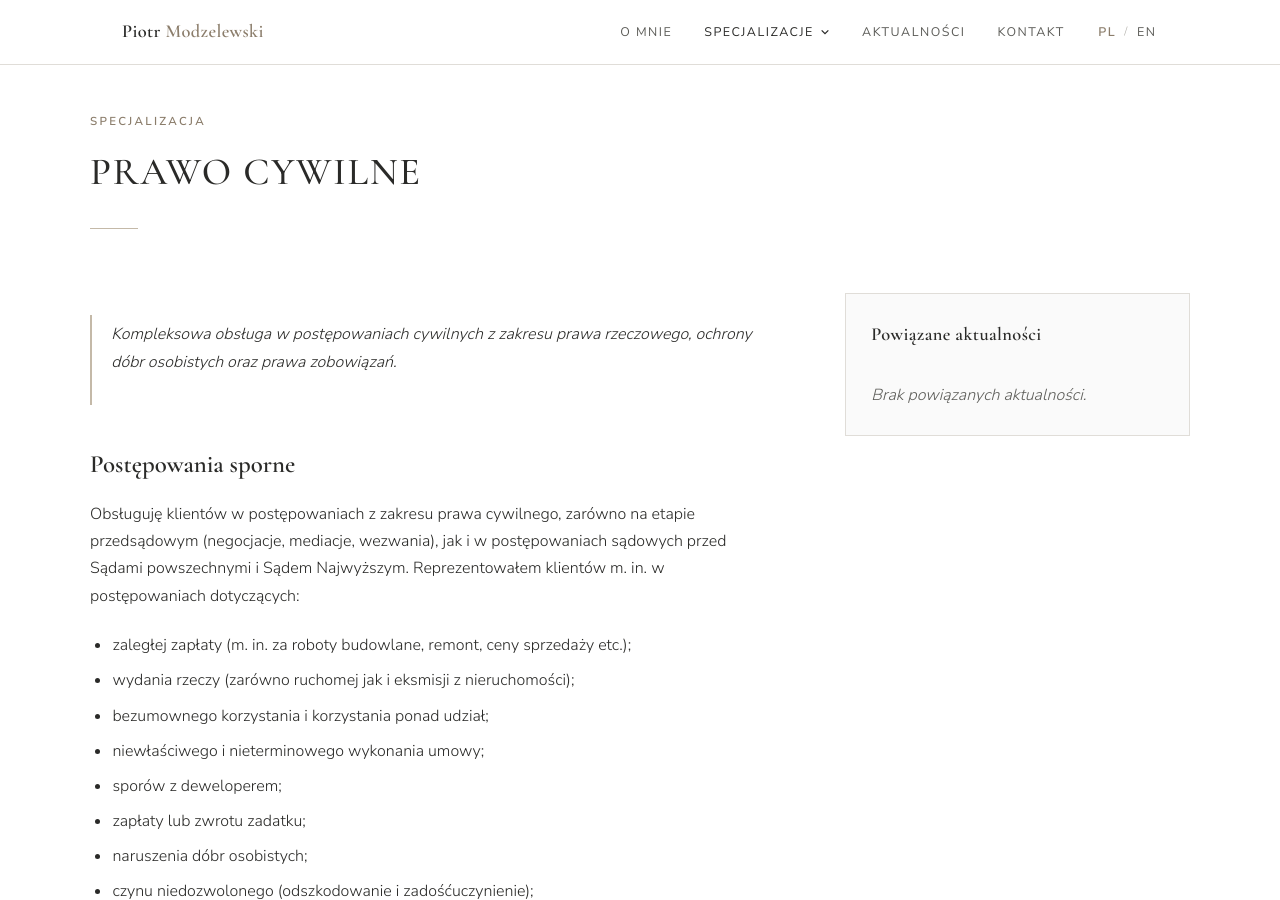
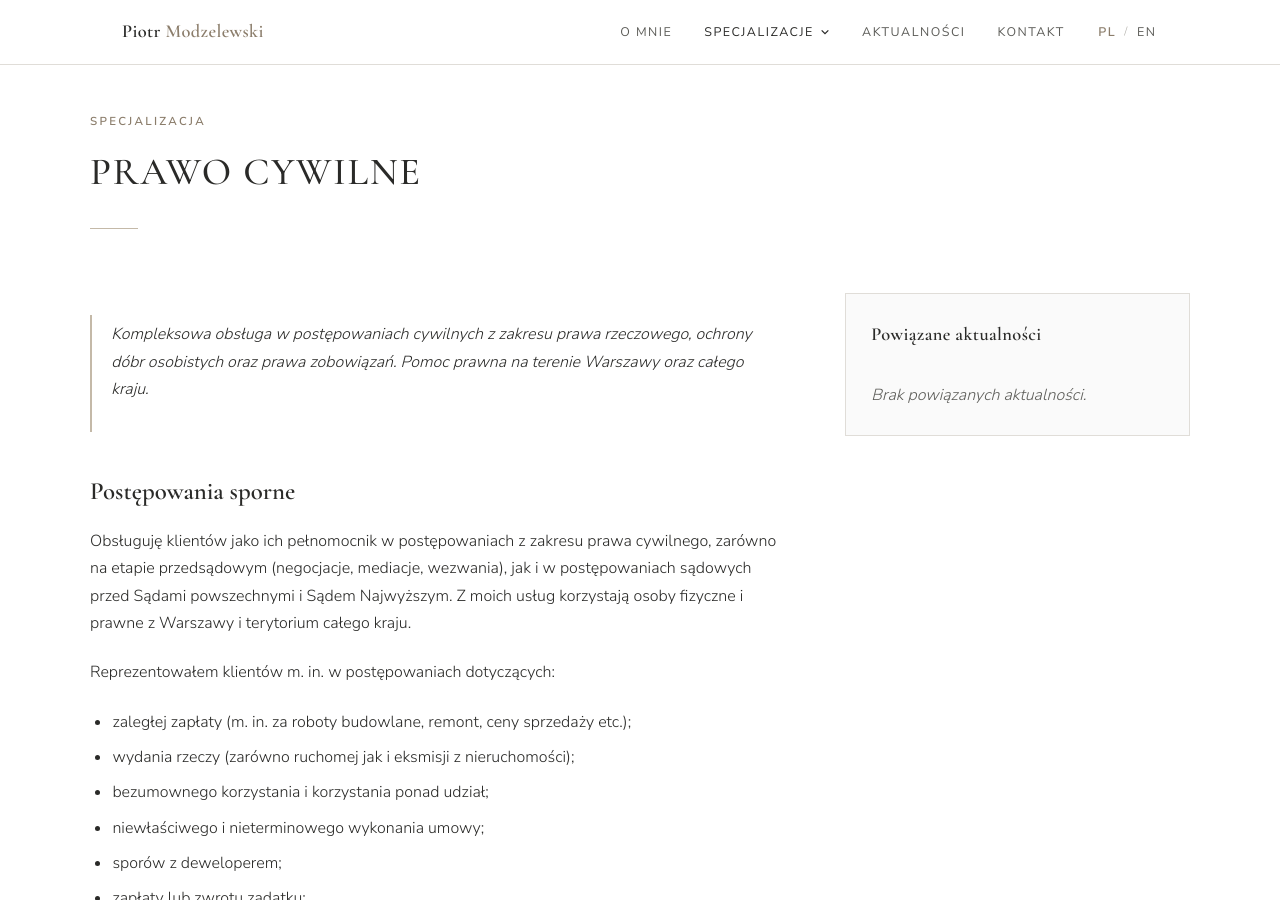
Before and after one commit to pmmodzelewski/adwokatmodzelewski.pl, a Jekyll site: the page built from _specjalizacje/prawo-cywilne.md, in a window 1280 px wide and 900 px high. Built offline with Jekyll 4.4.1, drawn with Linux system fonts in a browser that asks for light colours; Markdown is read by kramdown in place of the engine named in the settings.

Commit message:
Update prawo-cywilne.md

```diff
--- a/_specjalizacje/prawo-cywilne.md
+++ b/_specjalizacje/prawo-cywilne.md
@@ -12,11 +12,13 @@ robots: noindex
 
 > Kompleksowa obsługa w postępowaniach cywilnych z zakresu prawa rzeczowego,
 > ochrony dóbr osobistych oraz prawa zobowiązań.
+> Pomoc prawna na terenie Warszawy oraz całego kraju.
 
 ## Postępowania sporne
 
-Obsługuję klientów w postępowaniach z zakresu prawa cywilnego, zarówno na etapie przedsądowym (negocjacje, mediacje, wezwania),
-jak i w postępowaniach sądowych przed Sądami powszechnymi i Sądem Najwyższym.
+Obsługuję klientów jako ich pełnomocnik w postępowaniach z zakresu prawa cywilnego, zarówno na etapie przedsądowym (negocjacje, mediacje, wezwania),
+jak i w postępowaniach sądowych przed Sądami powszechnymi i Sądem Najwyższym. Z moich usług korzystają osoby fizyczne i prawne z Warszawy i terytorium całego kraju.
+
 Reprezentowałem klientów m. in. w postępowaniach dotyczących:
 
 -	zaległej zapłaty (m. in. za roboty budowlane, remont, ceny sprzedaży etc.);
```
Also changed, not shown: other parts of _specjalizacje/prawo-cywilne.md (+1 -1 lines).
